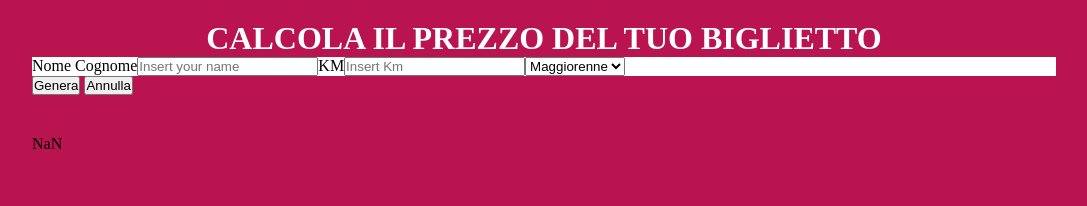
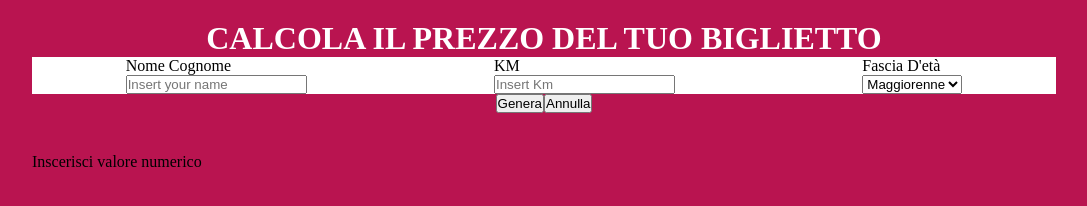
Before and after one commit to Zarzuket/js-biglietto-treno-form, a plain HTML site: page index.html in a window 1280 px wide. Both pictures are taken after a click on the button "Genera". Shown: the whole page, without its empty margins (96-1183 px from the left). Drawn offline with Linux system fonts and the light colour scheme.

Commit message:
fix button genera

```diff
--- a/css/style.css
+++ b/css/style.css
@@ -22,6 +22,16 @@ body{
 .container_form{
     display: flex;
     background-color: white;
+    justify-content: space-around;
+}
+.container_input{
+    display: flex;
+    flex-direction: column;
+}
+
+.buttons_container{
+    display: flex;
+    justify-content: center;
 }
 
 .container_stampa{
--- a/index.html
+++ b/index.html
@@ -13,22 +13,29 @@
                 CALCOLA IL PREZZO DEL TUO BIGLIETTO
             </h1>
             <div class="container_form">
+                <div class="container_input">
                     <label for="name">Nome Cognome</label>
                     <input type="text" name="nome" id="nome" placeholder="Insert your name">
+                </div>
+                <div class="container_input">
                     <label for="number">KM</label>
-                <input type="number" name="km" id="km" placeholder="Insert Km">
+                    <input type="number" min ="0" name="km" id="km" placeholder="Insert Km">
+                </div>
+                <div class="container_input">
+                    <label for="range">Fascia D'età</label>
                     <select name="range" id="range">
                         <option value="maggiorenne">Maggiorenne</option>
                         <option value="minorenne">Minorenne</option>
                         <option value="over">Over 65</option>
                     </select>
                 </div>
-            <div class="buttons">
+            </div>
+            <div class="buttons_container">
                 <button id="genera">Genera</button>
                 <button id="annulla">Annulla</button>
             </div>
             <div id="container_stampa" class="container_stampa">
-                <div id="nome_biglietto">Davide</div>
+                <div id="nome_biglietto"></div>
                 <div id="offerta"></div>
                 <div id="carrozza"></div>
                 <div id="codice_cp"></div>
--- a/js/script.js
+++ b/js/script.js
@@ -9,20 +9,23 @@ btnGenera.addEventListener("click",
         var nome = document.getElementById("nome").value;
         var km = parseInt(document.getElementById("km").value);
         var range = document.getElementById("range").value;
+        if (isNaN(km)  ){
+            document.getElementById("costo_biglietto").innerHTML = "Inscerisci valore numerico"
+            document.getElementById("container_stampa").classList.add("show");
+        } else {
             km *= 0.21;
-        // console.log(nome);
-        // console.log(km);
-        // console.log(range);
             // controllo prezzo -  fascia età
             if ( range == "minorenne"){
                 km = (km * 80 / 100)
                 document.getElementById("costo_biglietto").innerHTML = km;
+                document.getElementById("offerta").innerHTML = "Sconto Minorenni"
                 // prezzo biglietto -20%
             }
             else if ( range == "over"){
                 // prezzo biglietto -40%
                 km = (km * 60 / 100);
                 document.getElementById("costo_biglietto").innerHTML = km;
+                document.getElementById("offerta").innerHTML = "Sconto Over 65"
             }
             else {
                 document.getElementById("costo_biglietto").innerHTML = km;
@@ -30,9 +33,14 @@ btnGenera.addEventListener("click",
             }
             // stampo nel containerstampa
             document.getElementById("nome_biglietto").innerHTML = nome;
+            document.getElementById("carrozza").innerHTML = Math.floor(Math.random() * 11);
+            document.getElementById("codice_cp").innerHTML = Math.floor(Math.random() * 99999);
             document.getElementById("container_stampa").classList.add("show");
 
         }
+
+    }
+
 );
 
 btnAnnulla.addEventListener("click",
```
Lines whose indentation alone changed are shown as unchanged.
